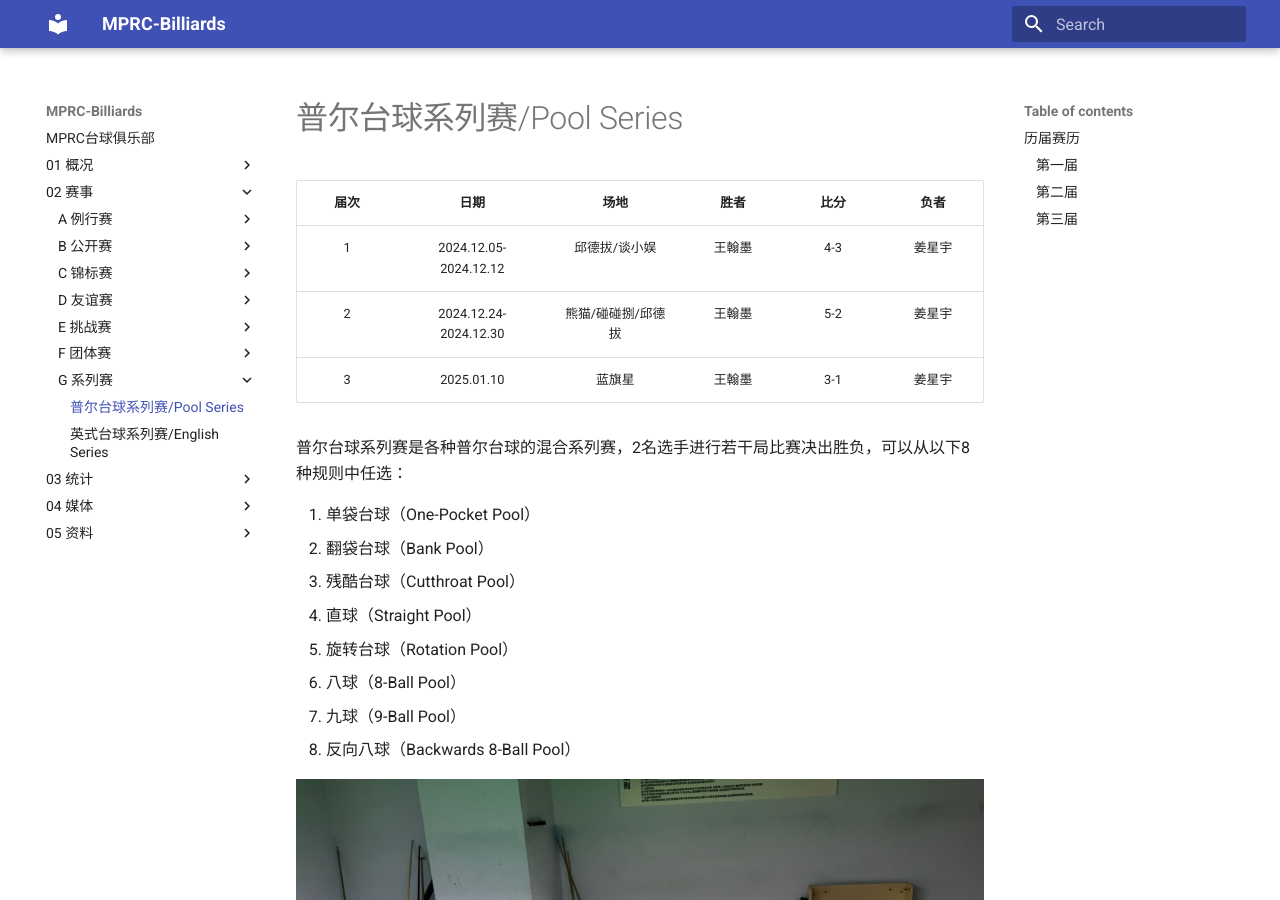
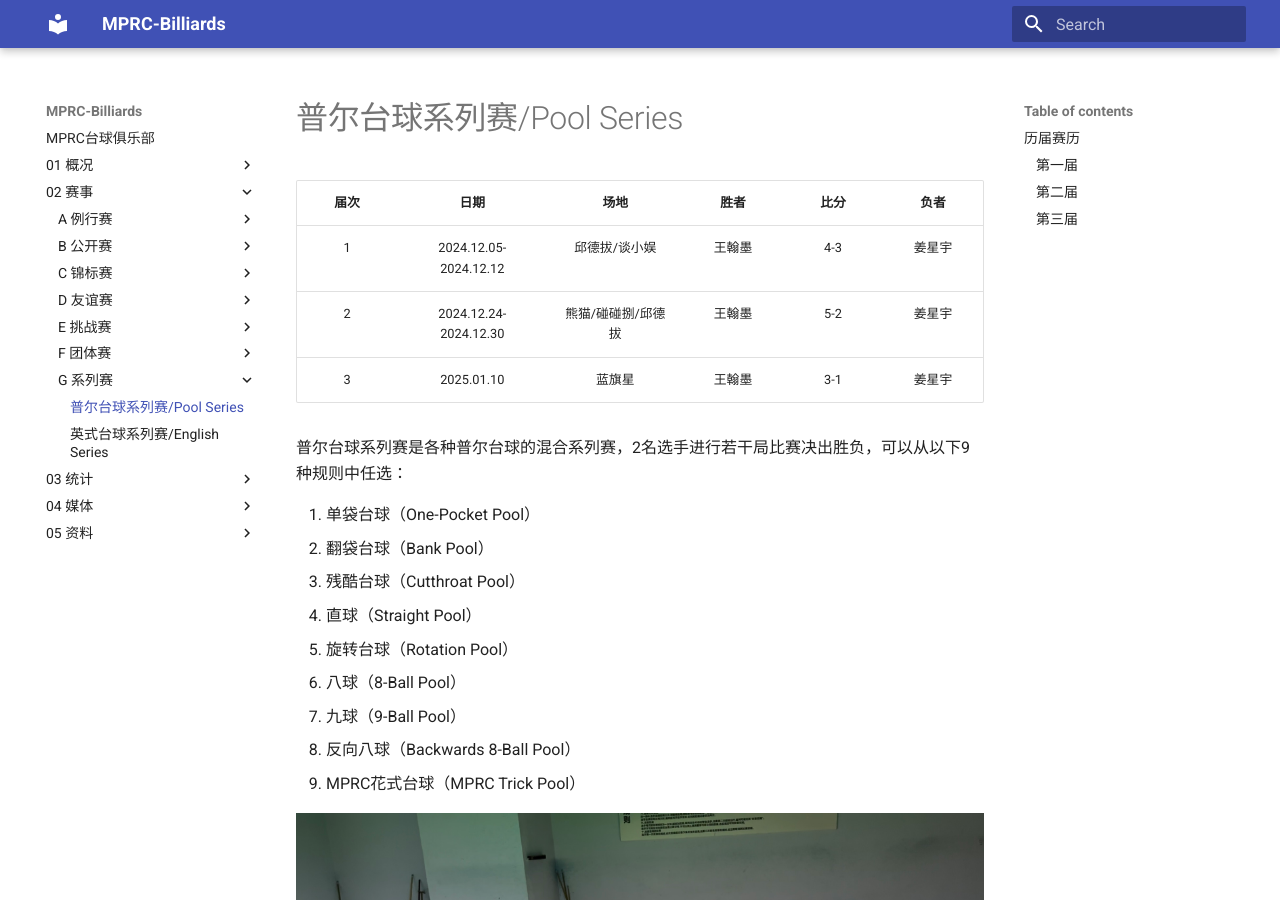
Before and after one commit to mprc-billiards/mprc-billiards.github.io, an MkDocs documentation site: the page built from docs/02-赛事/G-系列赛/G01-普尔台球系列赛.md, in a window 1280 px wide and 900 px high. Built offline with MkDocs 1.6.1 and Material for MkDocs 9.7.7, drawn with Linux system fonts in a browser that asks for light colours.

Commit message:
fix typo

```diff
--- a/docs/02-赛事/G-系列赛/G01-普尔台球系列赛.md
+++ b/docs/02-赛事/G-系列赛/G01-普尔台球系列赛.md
@@ -6,7 +6,7 @@
 | 2    | 2024.12.24-2024.12.30 | 熊猫/碰碰捌/邱德拔 | 王翰墨 | 5-2 | 姜星宇 |
 | 3    | 2025.01.10            | 蓝旗星            | 王翰墨 | 3-1 | 姜星宇 |
 
-普尔台球系列赛是各种普尔台球的混合系列赛，2名选手进行若干局比赛决出胜负，可以从以下8种规则中任选：
+普尔台球系列赛是各种普尔台球的混合系列赛，2名选手进行若干局比赛决出胜负，可以从以下9种规则中任选：
 
 1. 单袋台球（One-Pocket Pool）
 2. 翻袋台球（Bank Pool）
@@ -16,6 +16,7 @@
 6. 八球（8-Ball Pool）
 7. 九球（9-Ball Pool）
 8. 反向八球（Backwards 8-Ball Pool）
+9. MPRC花式台球（MPRC Trick Pool）
 
 ![](./img/pool_series.jpg)
 
@@ -44,7 +45,7 @@
 | 3    | 王翰墨 | 6-8   | 姜星宇 | One-Pocket | Final |
 | 4    | 姜星宇 | 19-30 | 王翰墨 | Straight   | Final |
 | 5    | 王翰墨 | 7-4   | 姜星宇 | Cutthroat  | Final |
-| 6    | 姜星宇 | 4-5   | 王翰墨 | Bank       | Final |
+| 6    | 姜星宇 | 4-5   | 王翰墨 | Trick      | Final |
 | 7    | 王翰墨 | 9-0   | 姜星宇 | 9-Ball     | Final |
 
 ### 第三届
```
Also changed, not shown: docs/03-统计/1-积分榜.md (+2 -0 lines).
